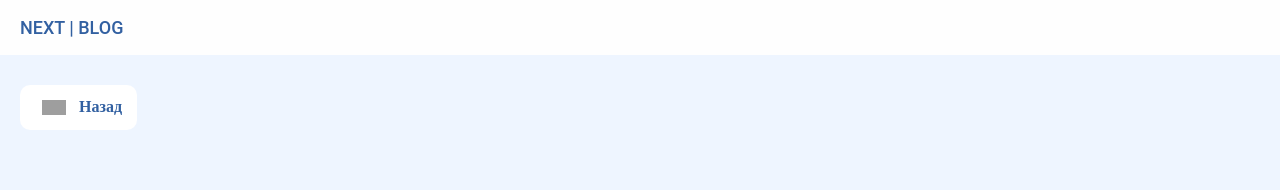
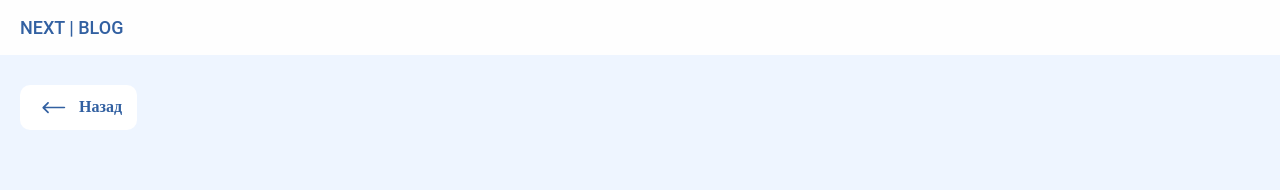
Before and after one commit to denvysotskyi/blog-app-client, a Next.js app: page /add-post in a window 1280 px wide. Shown: the top 190 px of the page. Built offline with nearby package versions, Linux system fonts and the light colour scheme; grey boxes are pictures that could not be loaded.

Commit message:
Modify sw.js

```diff
--- a/pages/404.tsx
+++ b/pages/404.tsx
@@ -84,7 +84,7 @@ const PageNotFound = (): JSX.Element => (
         </BackButton>
       </Link>
       <ImageWrapper>
-        <Image src={'/assets/images/404.png'}
+        <Image src={'/assets/icons/404.png'}
                alt={'404_image'}
                width={390}
                height={290}
--- a/pages/add-post.tsx
+++ b/pages/add-post.tsx
@@ -161,8 +161,8 @@ const AddPost = (): JSX.Element => {
         <Link href={'/'}
               passHref>
           <BackButton>
-            <Image src={'/assets/icons/left-arrow.svg'}
-                   alt={'left_arrow'}
+            <Image src={'/assets/icons/arrow.svg'}
+                   alt={'arrow'}
                    width={24}
                    height={15}
             />
--- a/pages/post/[id].tsx
+++ b/pages/post/[id].tsx
@@ -196,8 +196,8 @@ const Post = ({ post }: any): JSX.Element => {
         <Link href={'/'}
               passHref>
           <BackButton>
-            <Image src={'/assets/icons/left-arrow.svg'}
-                   alt={'left-arrow'}
+            <Image src={'/assets/icons/arrow.svg'}
+                   alt={'arrow'}
                    width={24}
                    height={15}
             />
--- a/public/sw.js
+++ b/public/sw.js
@@ -1,8 +1,6 @@
 const staticCacheName = 'static-app-v1'
 
-const assetsUrl = [
-  '/src/index.tsx'
-]
+const assetsUrl = ['/']
 
 self.addEventListener('install', async e => {
   const cache = await caches.open(staticCacheName)
```
Also changed, not shown: .eslintrc.json, public/assets/icons/arrow.svg (added).
